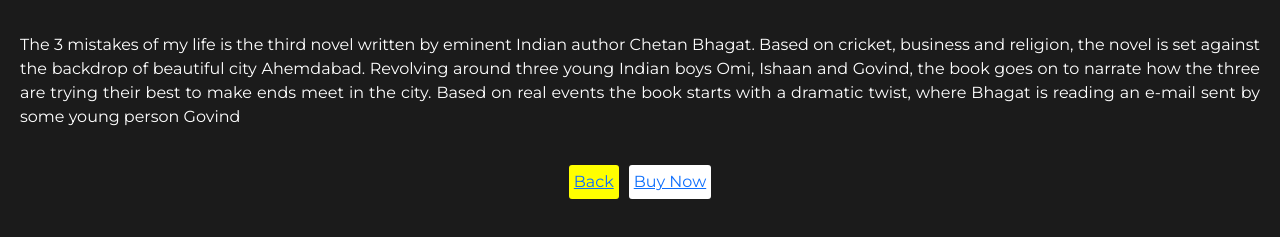
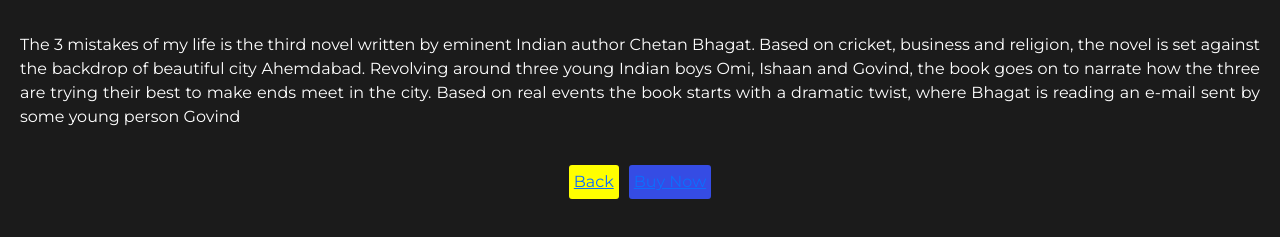
Before and after one commit to srigdha2306/Popular-Books, a plain HTML site: page mistakes.html in a window 1280 px wide. Shown: the part 433-670 px from the top of the page. Drawn offline with nearby package versions, Linux system fonts and the light colour scheme.

Commit message:
Update mistakes.html

```diff
--- a/mistakes.html
+++ b/mistakes.html
@@ -61,7 +61,7 @@
 
         .button2{
             color: rgb(255, 255, 255);
-            background-color: rgb(255, 255, 255);
+            background-color: rgb(53, 76, 228);
             border-radius: 3px;
             border: none;
             padding: 5px;
```
